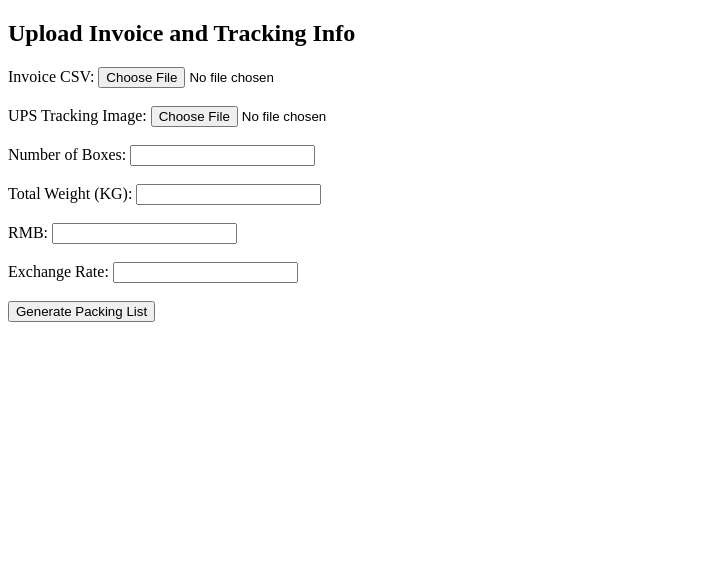
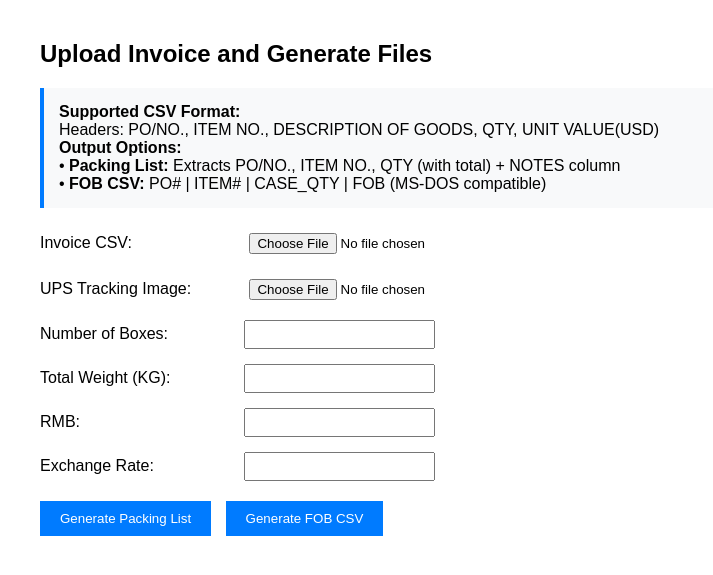
Before and after one commit to lolo16cm/packinglist, a Spring Boot app: page / in a window 1280 px wide. Shown: the top 575 px of the page, without its empty margins (0-713 px from the left). Run offline with Spring Boot 4, Linux system fonts and the light colour scheme.

Commit message:
Add FOB CSV generation and improve upload form UI
Co-authored-by: mojiking8888 <mojiking8888@gmail.com>

```diff
--- a/src/main/java/com/example/packinglist/controller/UploadController.java
+++ b/src/main/java/com/example/packinglist/controller/UploadController.java
@@ -149,10 +149,13 @@ public class UploadController {
     }
 
 
-    public File generateCsv(String date, List<PackingEntry> entries, String tracking, double weight, int boxes, double rmb, double rate) throws IOException {
+    public File generatePackingListCsv(String date, List<PackingEntry> entries, String tracking, double weight, int boxes, double rmb, double rate) throws IOException {
         String arrival = "XR" + date;
         String po = "W" + date;
         double upsFreight = weight * rmb / rate;
+
+        // Calculate total quantity
+        int totalQty = entries.stream().mapToInt(PackingEntry::getQty).sum();
 
         File file = File.createTempFile("packing-list-" + date, ".csv");
         try (BufferedWriter writer = new BufferedWriter(new FileWriter(file))) {
@@ -164,15 +167,35 @@ public class UploadController {
             writer.write("UPS TRACKING#: " + tracking + "\n\n");
 
             writer.write("P.O#: " + po + "\n");
-            writer.write("PO/NO.,ITEM NO,QTY,NOTES\n");
+            writer.write("PO/NO.,ITEM NO.,QTY,NOTES\n");
             for (PackingEntry entry : entries) {
                 writer.write(
                         entry.getPo() + "," +
                                 entry.getItemNo() + "," +
                                 entry.getQty() + "," +
-                                entry.getNotes() + "\n"
+                                "\n" // Empty notes field
                 );
+            }
+            // Add total row
+            writer.write("TOTAL,," + totalQty + ",\n");
+        }
+        return file;
+    }
 
+    public File generateFobCsv(String date, List<PackingEntry> entries) throws IOException {
+        File file = File.createTempFile("fob-" + date, ".csv");
+        try (BufferedWriter writer = new BufferedWriter(new FileWriter(file))) {
+            // Write header with new column names
+            writer.write("PO#,ITEM#,CASE_QTY,FOB\n");
+
+            // Write data rows
+            for (PackingEntry entry : entries) {
+                writer.write(
+                        entry.getPo() + "," +
+                                entry.getItemNo() + "," +
+                                entry.getQty() + "," +
+                                String.format("%.2f", entry.getUnitValue()) + "\n"
+                );
             }
         }
         return file;
@@ -207,4 +230,25 @@ public class UploadController {
             return 0;
         }
     }
+
+    /**
+     * Safely parses a unit value string to a double with proper error handling.
+     *
+     * @param unitValueString The unit value string from CSV
+     * @return The parsed unit value as double, or 0.0 if parsing fails
+     */
+    private double parseUnitValue(String unitValueString) {
+        if (unitValueString == null || unitValueString.trim().isEmpty()) {
+            return 0.0;
+        }
+
+        try {
+            // Remove any currency symbols or extra characters, keep only numbers and decimal point
+            String cleanValue = unitValueString.trim().replaceAll("[^0-9.]", "");
+            return Double.parseDouble(cleanValue);
+        } catch (NumberFormatException e) {
+            System.err.println("Warning: Invalid unit value '" + unitValueString + "'. Using 0.0 as default.");
+            return 0.0;
+        }
+    }
 }
--- a/src/main/resources/templates/upload.html
+++ b/src/main/resources/templates/upload.html
@@ -1,18 +1,65 @@
 <!DOCTYPE html>
 <html xmlns:th="http://www.thymeleaf.org">
-<head><title>Upload Invoice</title></head>
+<head>
+    <title>Upload Invoice</title>
+    <style>
+        body { font-family: Arial, sans-serif; margin: 40px; }
+        .form-group { margin-bottom: 15px; }
+        label { display: inline-block; width: 200px; }
+        input, select { padding: 5px; }
+        .button-group { margin-top: 20px; }
+        button { padding: 10px 20px; margin-right: 10px; background-color: #007bff; color: white; border: none; cursor: pointer; }
+        button:hover { background-color: #0056b3; }
+        .info { background-color: #f8f9fa; padding: 15px; border-left: 4px solid #007bff; margin-bottom: 20px; }
+    </style>
+</head>
 
 <body>
-<h2>Upload Invoice and Tracking Info</h2>
+<h2>Upload Invoice and Generate Files</h2>
+
+<div class="info">
+    <strong>Supported CSV Format:</strong><br>
+    Headers: PO/NO., ITEM NO., DESCRIPTION OF GOODS, QTY, UNIT VALUE(USD)<br>
+    <strong>Output Options:</strong><br>
+    • <strong>Packing List:</strong> Extracts PO/NO., ITEM NO., QTY (with total) + NOTES column<br>
+    • <strong>FOB CSV:</strong> PO# | ITEM# | CASE_QTY | FOB (MS-DOS compatible)
+</div>
 
 <form method="post" enctype="multipart/form-data" action="/upload">
-    <label>Invoice CSV: <input type="file" name="csvFile" required></label><br><br>
-    <label>UPS Tracking Image: <input type="file" name="imageFile" required></label><br><br>
-    <label>Number of Boxes: <input type="number" name="boxes" required></label><br><br>
-    <label>Total Weight (KG): <input type="number" step="0.01" name="weight" required></label><br><br>
-    <label>RMB: <input type="number" name="rmb" required></label><br><br>
-    <label>Exchange Rate: <input type="number" step="0.01" name="rate" required></label><br><br>
-    <button type="submit">Generate Packing List</button>
+    <div class="form-group">
+        <label>Invoice CSV:</label>
+        <input type="file" name="csvFile" accept=".csv" required>
+    </div>
+
+    <div class="form-group">
+        <label>UPS Tracking Image:</label>
+        <input type="file" name="imageFile" accept="image/*" required>
+    </div>
+
+    <div class="form-group">
+        <label>Number of Boxes:</label>
+        <input type="number" name="boxes" required>
+    </div>
+
+    <div class="form-group">
+        <label>Total Weight (KG):</label>
+        <input type="number" step="0.01" name="weight" required>
+    </div>
+
+    <div class="form-group">
+        <label>RMB:</label>
+        <input type="number" name="rmb" required>
+    </div>
+
+    <div class="form-group">
+        <label>Exchange Rate:</label>
+        <input type="number" step="0.01" name="rate" required>
+    </div>
+
+    <div class="button-group">
+        <button type="submit" name="fileType" value="packing">Generate Packing List</button>
+        <button type="submit" name="fileType" value="fob">Generate FOB CSV</button>
+    </div>
 </form>
 
 </body>
```
